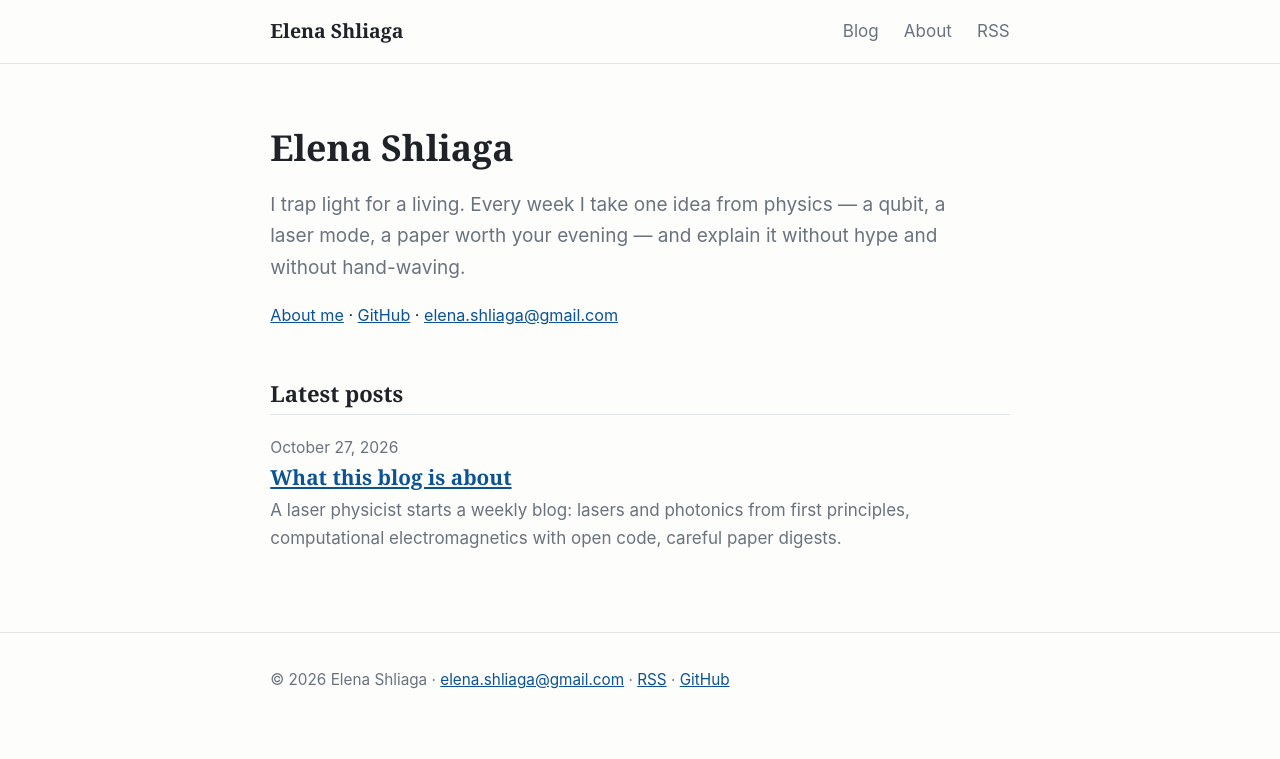
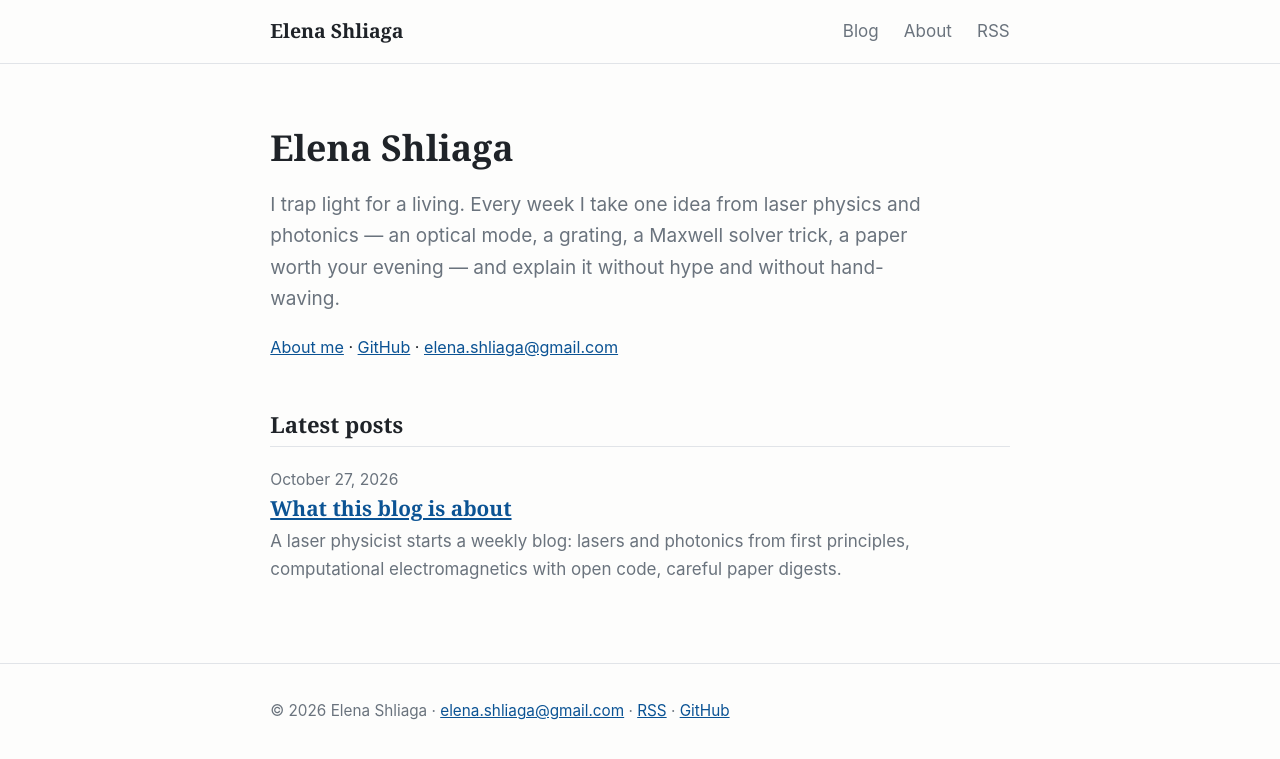
Before and after one commit to elenashliaga/elenashliaga.github.io, a Jekyll site: the page built from index.md, in a window 1280 px wide. Shown: the top 759 px of the page. Built offline with Jekyll 4.4.1, drawn with Linux system fonts in a browser that asks for light colours.

Commit message:
Refocus home tagline on laser physics and photonics

```diff
--- a/_layouts/home.html
+++ b/_layouts/home.html
@@ -4,9 +4,10 @@ layout: default
 <div class="hero">
   <h1>Elena Shliaga</h1>
   <p class="tagline">
-    I trap light for a living. Every week I take one idea from physics —
-    a qubit, a laser mode, a paper worth your evening — and explain it
-    without hype and without hand-waving.
+    I trap light for a living. Every week I take one idea from laser physics
+    and photonics — an optical mode, a grating, a Maxwell solver trick, a
+    paper worth your evening — and explain it without hype and without
+    hand-waving.
   </p>
   <p class="hero-links">
     <a href="{{ '/about/' | relative_url }}">About me</a> ·
```
Also changed, not shown: 1 other file.
